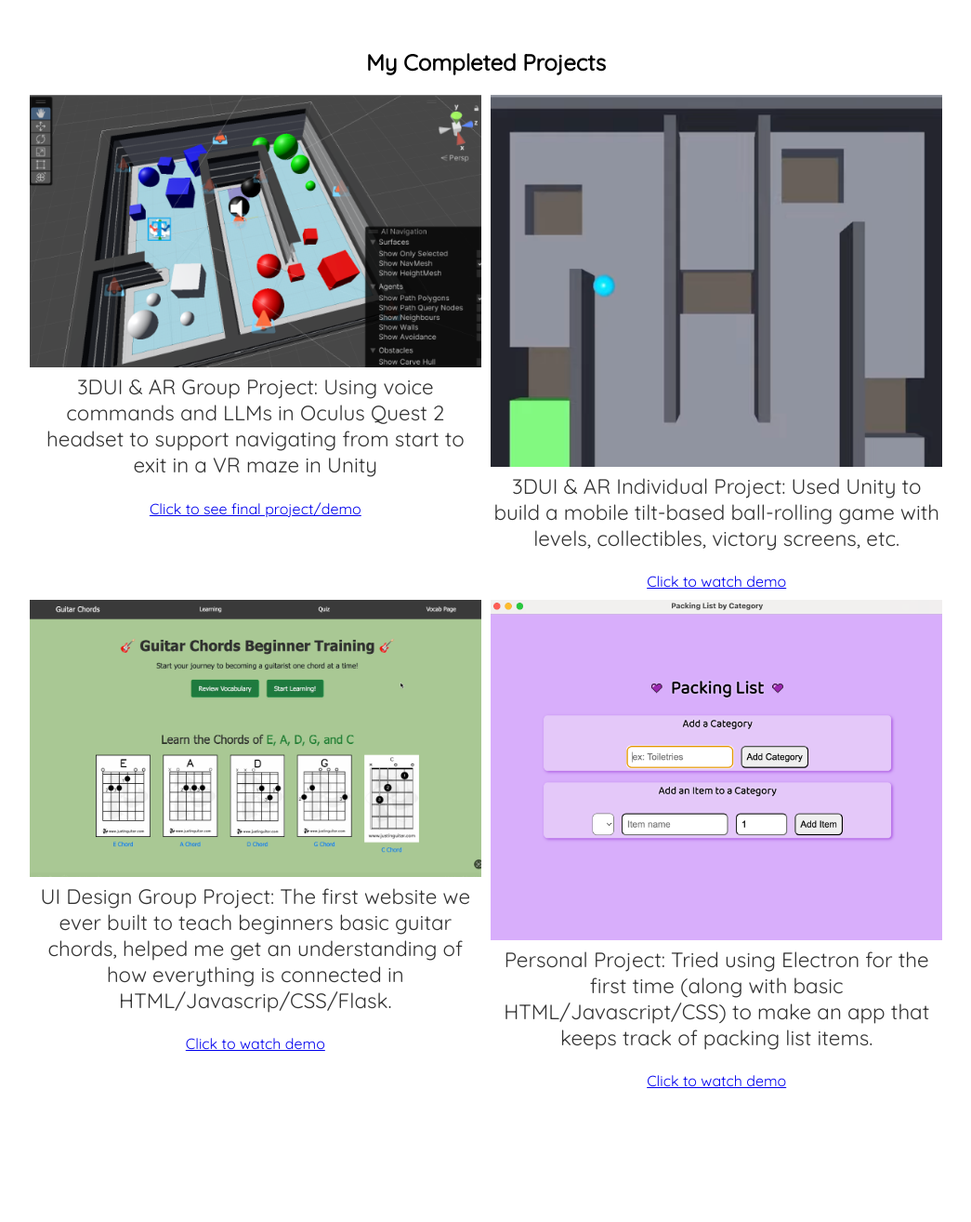
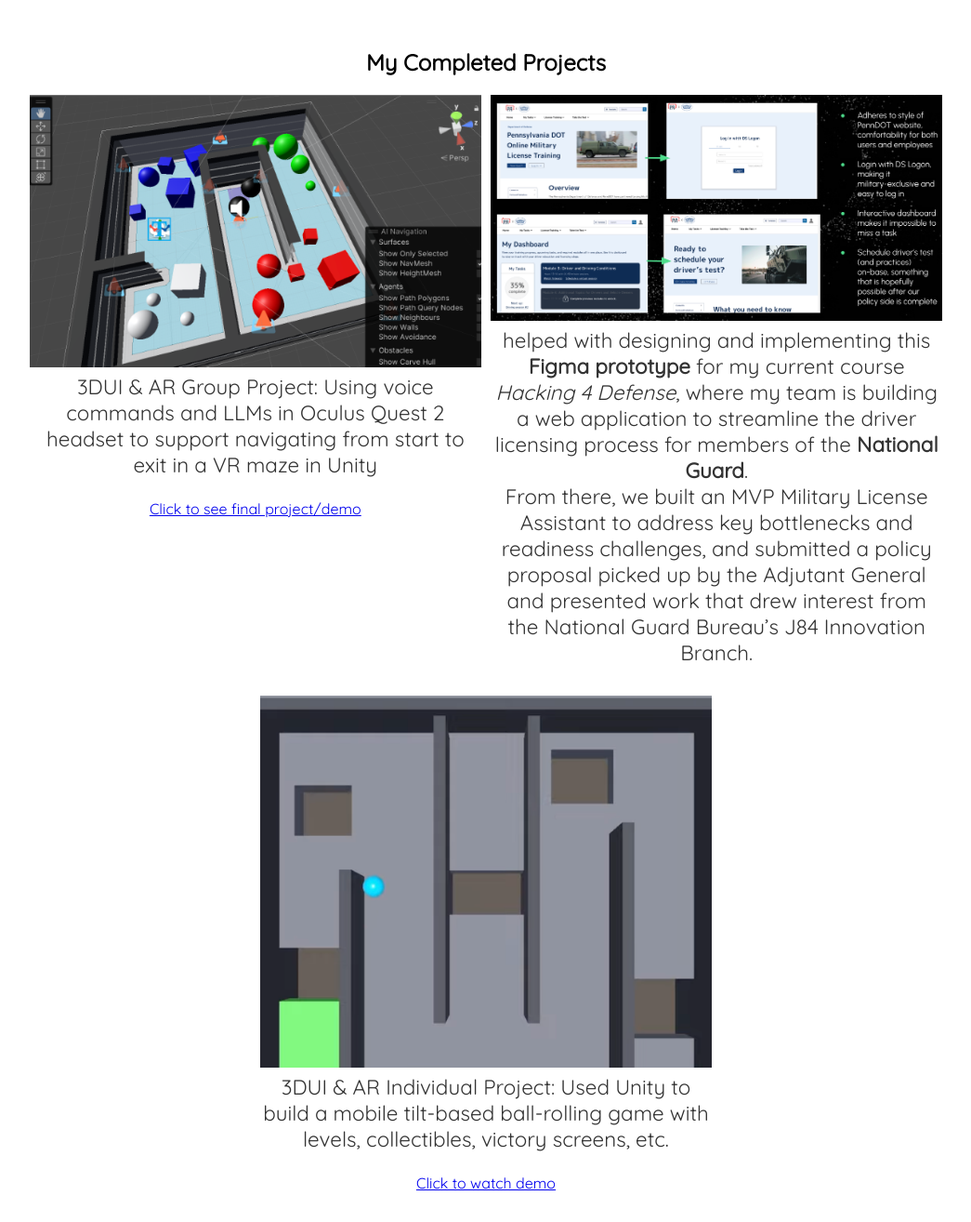
Before and after one commit to michellesynlee/myportfolio, a Flask app: page /projects in a window 1280 px wide. Shown: the part 57-1371 px from the top of the page at 93% size, without its empty margins (117-1162 px from the left). Before the commit the page ends 1227 px from the top, so only its background shows below. Run offline with Flask 3, Linux system fonts and the light colour scheme.

Commit message:
New project

```diff
--- a/templates/projects.html
+++ b/templates/projects.html
@@ -10,24 +10,25 @@
                 3DUI & AR Group Project: Using voice commands and LLMs in Oculus Quest 2 headset to support navigating from start to exit in a VR maze in Unity</p>
                 <a href="https://docs.google.com/presentation/d/1bCrMDPvRn_Z1CsftvZMcsmSgtWHIZ2YxB4b-kjzt_BE/edit?usp=sharing" target="_blank">Click to see final project/demo</a> <br>
         </div>
+                <div class="project">
+            <img src="{{ url_for('static', filename='h4d-figma.png') }}" alt="maze project">
+            <p class="caption">
+                helped with designing and implementing this <strong>Figma prototype</strong> for my current course
+                <em>Hacking 4 Defense</em>, where my team is building a web application to streamline the driver licensing
+                process for members of the <strong>National Guard</strong>.
+                <br>
+                From there, we built an MVP Military License Assistant to address key bottlenecks and readiness challenges,
+                and submitted a policy proposal picked up by the Adjutant General and presented work that drew
+                interest from the National Guard Bureau’s J84 Innovation Branch.
+            </p>
+        </div>
         <div class="project">
             <img src="{{ url_for('static', filename='maze.png') }}" alt="maze project">
             <p class="caption">
                 3DUI & AR Individual Project: Used Unity to build a mobile tilt-based ball-rolling game with levels, collectibles, victory screens, etc.</p>
             <a href="https://www.youtube.com/shorts/qQVhkKSQeQs" target="_blank">Click to watch demo</a> <br>
         </div>
-        <div class="project">
-            <img src="{{ url_for('static', filename='guitar.png') }}" alt="guitar project">
-            <p class="caption">
-                UI Design Group Project: The first website we ever built to teach beginners basic guitar chords, helped me get an understanding of how everything is connected in HTML/Javascrip/CSS/Flask. </p>
-            <a href="https://www.youtube.com/watch?v=EXRxySnOA3o" target="_blank">Click to watch demo</a> <br>
-        </div>
-        <div class="project">
-            <img src="{{ url_for('static', filename='packing.png') }}" alt="guitar project">
-            <p class="caption">
-                Personal Project: Tried using Electron for the first time (along with basic HTML/Javascript/CSS) to make an app that keeps track of packing list items.</p>
-            <a href="https://www.youtube.com/watch?v=5bTPun9yc6g" target="_blank">Click to watch demo</a> <br>
-        </div>
+
         <!-- Add more projects as needed  -->
     </div>
 </div>
```
Also changed, not shown: templates/index.html (+17 -16 lines), static/topics.png (added).
